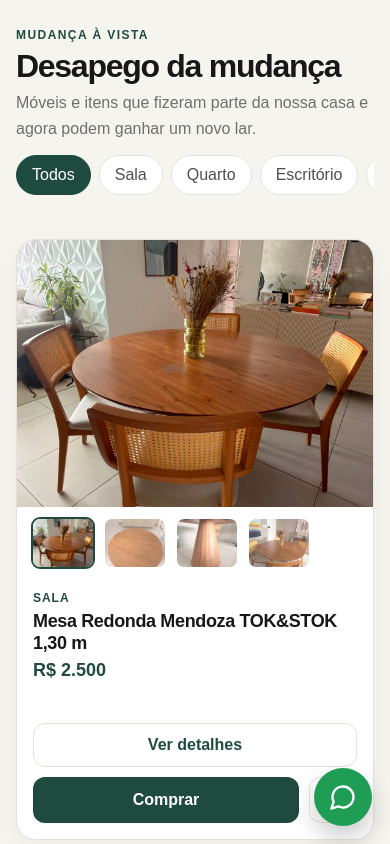
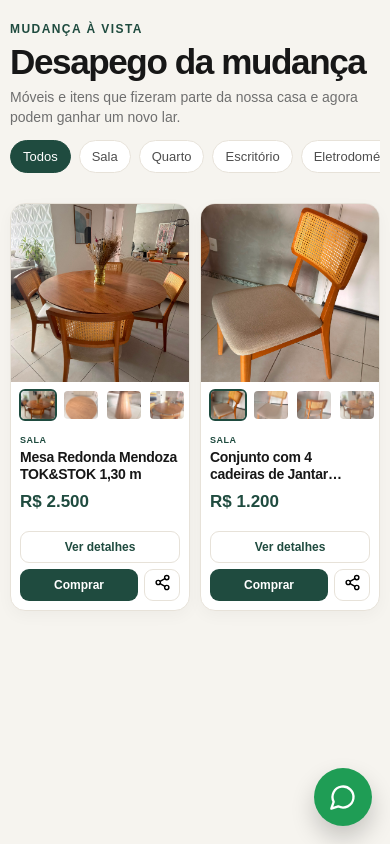
Before and after one commit to lucasandradem/desapega, a Next.js app: page / in a window 390 px wide. Shown: the top 844 px of the page. Built offline with nearby package versions, Linux system fonts and the light colour scheme.

Commit message:
add modal description

```diff
--- a/app/globals.css
+++ b/app/globals.css
@@ -431,6 +431,141 @@ h1 {
   padding: 34px 0 80px;
 }
 
+/* Mobile first: cards compactos e 2 por linha quando houver espaço */
+@media (min-width: 390px) and (max-width: 719px) {
+  .container {
+    width: min(100% - 20px, 1180px);
+  }
+
+  .header {
+    padding: 22px 0 12px;
+  }
+  h1 {
+    font-size: clamp(30px, 9vw, 42px);
+  }
+  .subtitle {
+    font-size: 14px;
+    line-height: 1.45;
+  }
+  .filters {
+    padding: 12px 0 18px;
+  }
+  .filterButton {
+    padding: 8px 12px;
+    font-size: 13px;
+  }
+
+  .grid {
+    grid-template-columns: repeat(2, minmax(0, 1fr));
+    gap: 10px;
+    padding-bottom: 94px;
+  }
+
+  .card {
+    border-radius: 15px;
+    box-shadow: 0 5px 16px rgba(0, 0, 0, 0.035);
+  }
+
+  .mainImage {
+    aspect-ratio: 1 / 1;
+  }
+
+  .thumbnails {
+    gap: 5px;
+    padding: 7px 8px 0;
+  }
+  .thumbnail {
+    width: 38px;
+    height: 32px;
+    border-radius: 6px;
+  }
+
+  .cardBody {
+    padding: 10px 9px 9px;
+  }
+  .cardInfo {
+    min-height: 88px;
+  }
+  .category {
+    font-size: 9px;
+    letter-spacing: 0.06em;
+  }
+
+  .productNameButton {
+    width: 100%;
+  }
+  .productName {
+    margin: 4px 0 5px;
+    font-size: 14px;
+    line-height: 1.22;
+    display: -webkit-box;
+    -webkit-line-clamp: 2;
+    -webkit-box-orient: vertical;
+    overflow: hidden;
+    min-height: 34px;
+  }
+
+  .price {
+    font-size: 17px;
+  }
+
+  .detailsButton {
+    margin-top: 8px;
+    padding: 8px 7px;
+    border-radius: 9px;
+    font-size: 12px;
+  }
+
+  .actions {
+    gap: 6px;
+    margin-top: 6px;
+  }
+  .buyButton {
+    padding: 9px 6px;
+    border-radius: 9px;
+    font-size: 12px;
+  }
+  .shareButton {
+    width: 36px;
+    border-radius: 9px;
+  }
+  .shareButton svg {
+    width: 17px;
+    height: 17px;
+  }
+}
+
+@media (max-width: 389px) {
+  .container {
+    width: min(100% - 20px, 1180px);
+  }
+  .grid {
+    gap: 14px;
+  }
+  .mainImage {
+    aspect-ratio: 4 / 3;
+  }
+  .thumbnails {
+    padding: 8px 10px 0;
+  }
+  .thumbnail {
+    width: 52px;
+    height: 42px;
+  }
+  .cardBody {
+    padding: 13px 12px 12px;
+  }
+  .cardInfo {
+    min-height: 100px;
+  }
+  .productName {
+    font-size: 18px;
+  }
+  .price {
+    font-size: 21px;
+  }
+}
+
 @media (min-width: 720px) {
   .header {
     padding-top: 48px;
```
